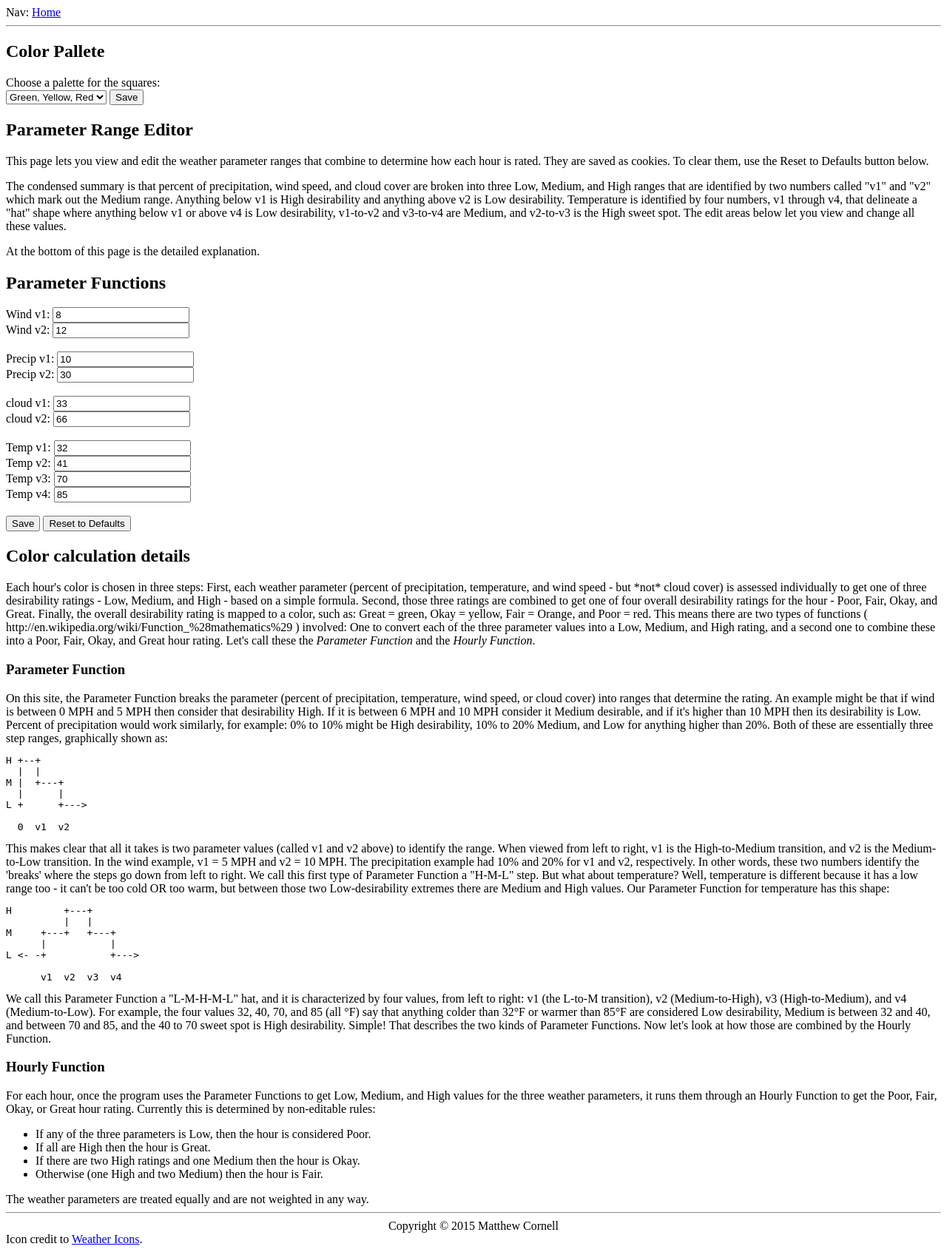
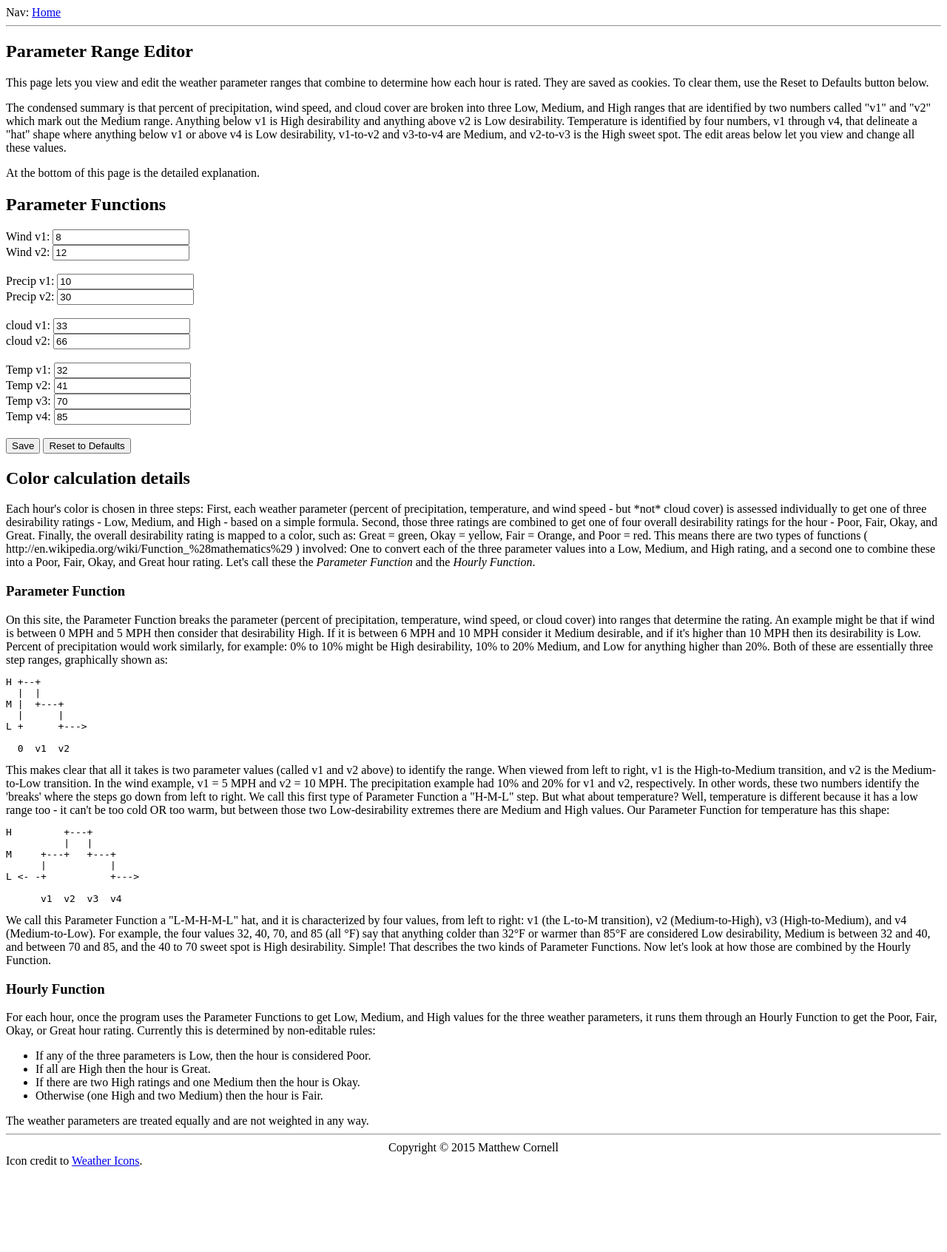
Before and after one commit to matthewcornell/peepweather, a Flask app: page /settings in a window 1280 px wide. Shown: the whole page at 74% size. After the commit the page ends 1576 px from the top, so only its background shows below. Run offline with Flask 2, Linux system fonts and the light colour scheme.

Commit message:
reverted to a single color palette

```diff
--- a/app/routes.py
+++ b/app/routes.py
@@ -9,7 +9,6 @@ from app import app
 # ==== routes ====
 
 RANGES_COOKIE_NAME = 'parameter_ranges'
-PALETTE_COOKIE_NAME = 'palette'
 
 
 @app.route('/')
@@ -37,25 +36,22 @@ def showForecast(zipOrLatLon):
             rangeDict = json.loads(rangesDictJson)
 
         forecast = Forecast(zipOrLatLonList, rangeDict)
-        useAlternatePalette = request.cookies.get(PALETTE_COOKIE_NAME)
         if request.values.get('list'):
-            return render_template("forecast-list.html", forecast=forecast, useAlternatePalette=useAlternatePalette)
+            return render_template("forecast-list.html", forecast=forecast)
         else:
-            return render_template("forecast.html", forecast=forecast, useAlternatePalette=useAlternatePalette)
+            return render_template("forecast.html", forecast=forecast)
     except ValueError as ve:
         return render_template("forecast-error.html", error=ve.args[0])
 
 
 @app.route('/settings')
 def editSettings():
-    useAlternatePalette = request.cookies.get(PALETTE_COOKIE_NAME)
     rangesDictJson = request.cookies.get(RANGES_COOKIE_NAME)
     if rangesDictJson:
         rangesDict = json.loads(rangesDictJson)
     else:
         rangesDict = Forecast.PARAM_RANGE_STEPS_DEFAULT
     return render_template("settings.html",
-                           useAlternatePalette=useAlternatePalette,
                            precipVals=rangesDict['precip'],
                            tempVals=rangesDict['temp'],
                            windVals=rangesDict['wind'],
@@ -127,16 +123,3 @@ def rangesDictFromEditFormValues():
 def do_zip_search_submit():
     queryVal = request.values.get('query_form_value', None)
     return redirect(url_for('searchForZip', query=queryVal))
-
-
-@app.route('/palette_submit', methods=['POST'])
-def do_palette_submit():
-    palette = request.values.get('palette_selection', None)
-    if palette == 'brown_hues':
-        response = make_response(redirect(url_for('editSettings')))
-        response.set_cookie(PALETTE_COOKIE_NAME, 'true')
-        return response  # todo flash saved and stay on page
-    else: # default - 'green_yellow_red'
-        response = make_response(redirect(url_for('editSettings')))
-        response.set_cookie(PALETTE_COOKIE_NAME, expires=0)
-        return response  # todo flash reset and stay on page
--- a/app/templates/forecast-list.html
+++ b/app/templates/forecast-list.html
@@ -5,8 +5,7 @@
 {% block content %}
 
     <link rel='stylesheet' href='{{ url_for('static', filename='weather-icons-1.2.1/css/weather-icons.css') }}'>
-
-    {% include 'pallete-select.html' %}
+    <link rel='stylesheet' href='{{ url_for('static', filename='hour-colors.css') }}'>
 
     <h2>Forecast for {{ forecast.location() }} </h2>
 
--- a/app/templates/forecast.html
+++ b/app/templates/forecast.html
@@ -5,8 +5,7 @@
 {% block content %}
 
     <link rel='stylesheet' href='{{ url_for('static', filename='weather-icons-1.2.1/css/weather-icons.css') }}'>
-
-    {% include 'pallete-select.html' %}
+    <link rel='stylesheet' href='{{ url_for('static', filename='hour-colors.css') }}'>
 
     <h2>Forecast for {{ forecast.location() }} </h2>
 
--- a/app/templates/pallete-select.html
+++ /dev/null
@@ -1,5 +0,0 @@
-{% if useAlternatePalette %}
-    <link rel='stylesheet' href='{{ url_for('static', filename='hour-styles/cc4c02.css') }}'> {# ss-orange-dark-bad #}
-{% else %}
-    <link rel='stylesheet' href='{{ url_for('static', filename='hour-styles/ff0000.css') }}'> {# stoplight #}
-{% endif %}
--- a/app/templates/settings.html
+++ b/app/templates/settings.html
@@ -2,34 +2,6 @@
 {% block title %}Edit Settings{% endblock %}
 
 {% block content %}
-
-    <h2>Color Pallete</h2>
-
-    Choose a palette for the squares:
-    <form method="POST" action="{{ url_for('do_palette_submit') }}">
-        <label>
-            <select id="palette_selection" name="palette_selection">
-                <option value="green_yellow_red">Green, Yellow, Red</option>
-                <option value="brown_hues">Brown Hues</option>
-            </select>
-        </label>
-        <input type='submit' name='submit_button' value='Save'>
-    </form>
-
-    {# populate the palette form with current values #}
-    <script type="text/javascript">
-        function set_palette_values() {
-{#            var useAlternatePalette = {{ useAlternatePalette }};#}
-            var useAlternatePalette = {% if useAlternatePalette %} true {% else %} false {% endif %};
-            if (useAlternatePalette) {
-                document.getElementById('palette_selection').value = 'brown_hues';
-            } else {
-                document.getElementById('palette_selection').value = 'green_yellow_red';
-            }
-        }
-        set_palette_values();
-    </script>
-
 
     <h2>Parameter Range Editor</h2>
 
--- a/forecast/Hour.py
+++ b/forecast/Hour.py
@@ -74,7 +74,7 @@ class Hour():
 
     def cssClassForDesirability(self):
         """
-        :return: a css class from static/hour-styles/ff0000.css, factoring in my clouds
+        :return: a css class from /static/hour-colors.css, factoring in my clouds
         """
         if self.isMissingHour():
             return 'Missing'
```
Also changed, not shown: app/static/hour-styles/cc4c02.css (deleted, +0 -15 lines), README.md, app/static/hour-colors.css (renamed from app/static/hour-styles/ff0000.css).
